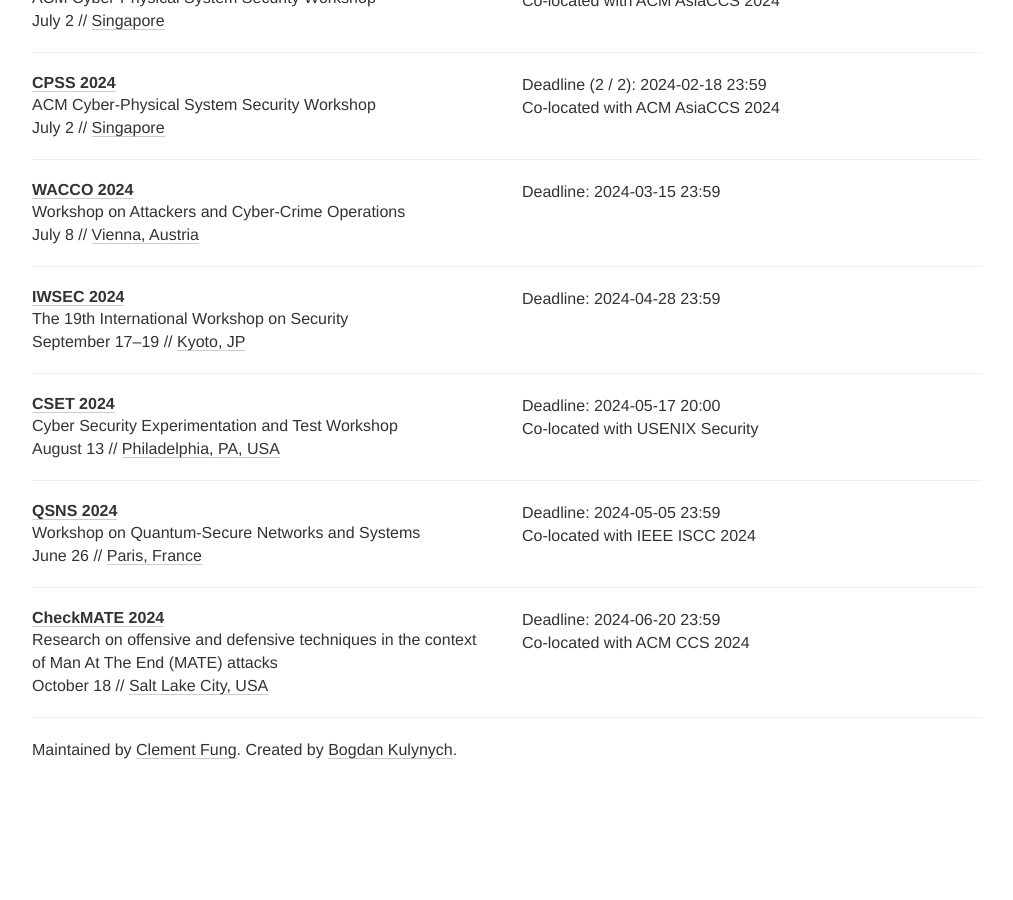
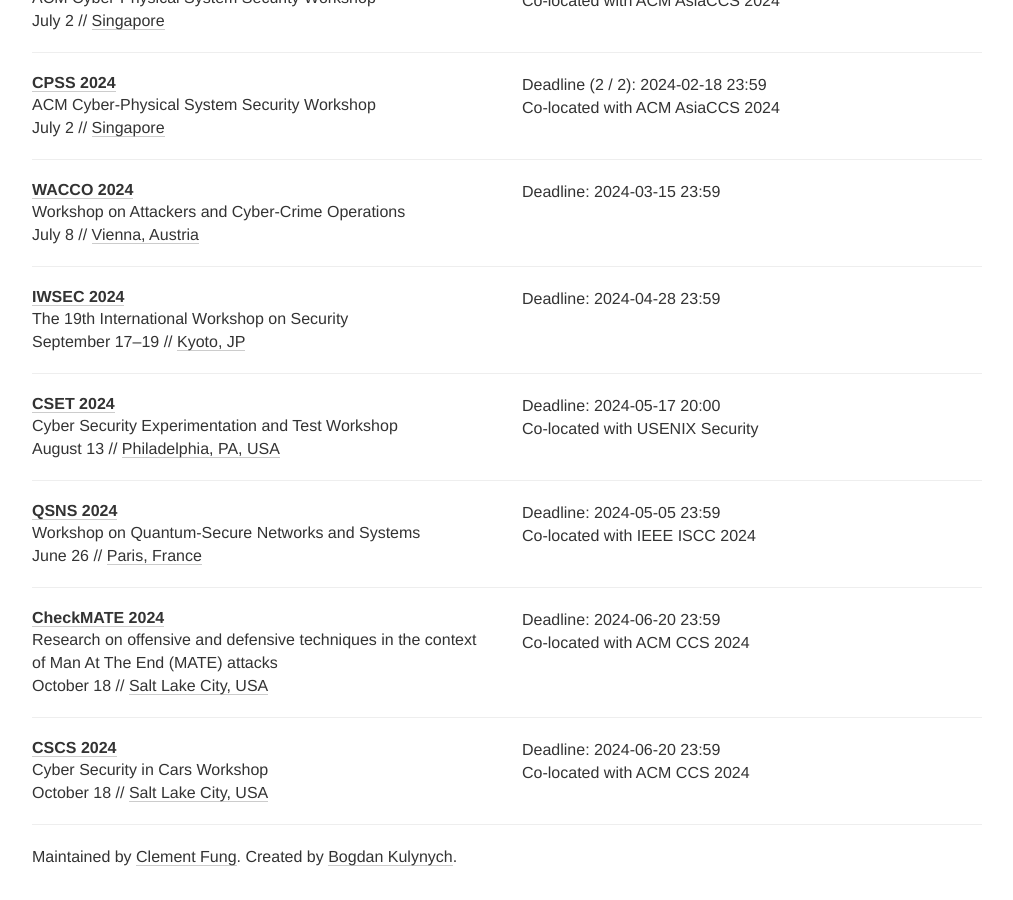
Before and after one commit to sec-deadlines/sec-deadlines.github.io, a Jekyll site: the page built from index.html, in a window 1280 px wide and 900 px high, scrolled down 13676 px. Shown: the whole window, without its empty margins (133-1146 px from the left). Built offline with Jekyll 4.4.1, drawn with Linux system fonts in a browser that asks for light colours; nearby versions of some CDN libraries; comment, search, counter and statistics services are not loaded; before the commit the page ends 14469 px from its top, so only the background shows below that.

Commit message:
Update conferences.yml
Add Cyber Security in Cars Workshop (CSCS) 2024.

```diff
--- a/_data/conferences.yml
+++ b/_data/conferences.yml
@@ -996,3 +996,13 @@
   date: October 18
   place: Salt Lake City, USA
   tags: [SEC, PRIV, CRYPTO, SHOP]
+
+- name: CSCS
+  description: Cyber Security in Cars Workshop
+  year: 2024
+  link: https://acm-cscs.org
+  deadline: ["2024-06-20 23:59"]
+  comment: Co-located with ACM CCS 2024
+  date: October 18
+  place: Salt Lake City, USA
+  tags: [SEC, PRIV, SHOP]
```
